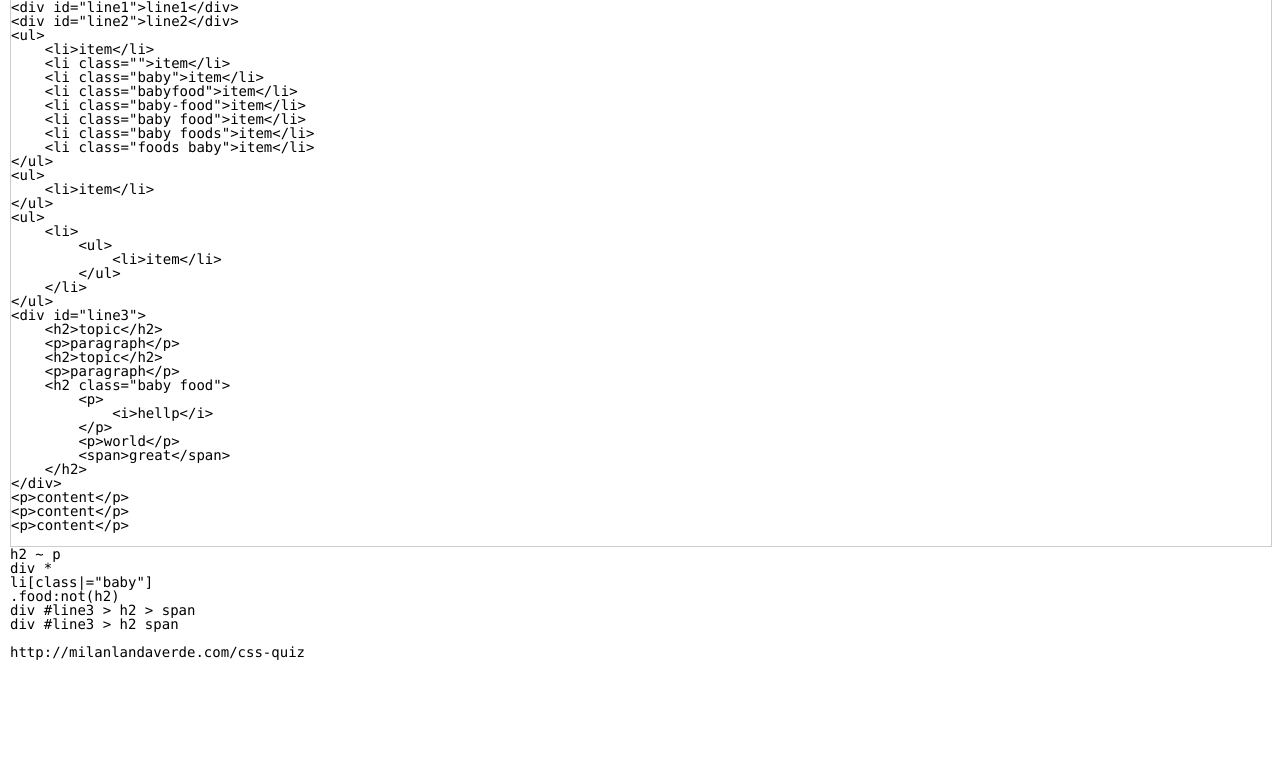
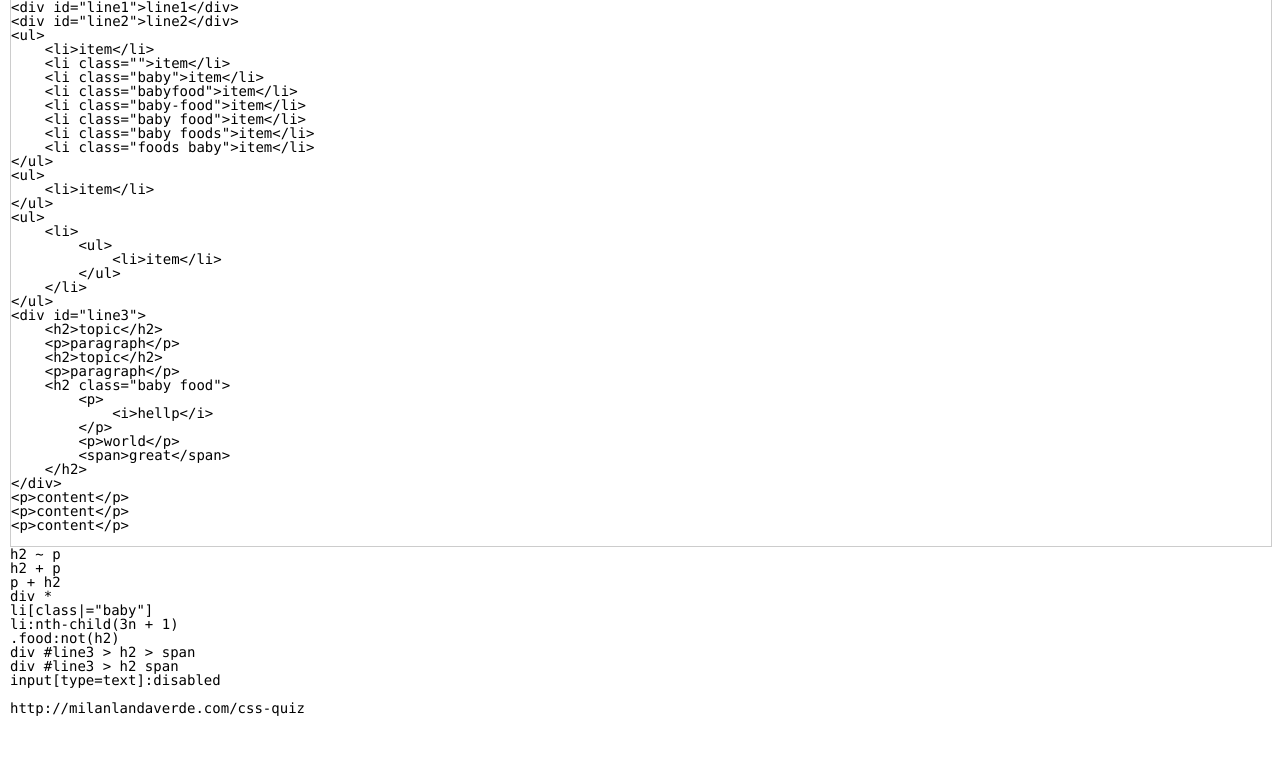
Before and after one commit to glennfriend/tool, a PHP site: page /jquery_selectors/index.php in a window 1280 px wide. Shown: the part 42-800 px from the top of the page. Run offline with PHP 8.4, Linux system fonts and the light colour scheme; data that the repository does not hold is empty.

Commit message:
Upgrade jquery_selectors

```diff
--- a/jquery_selectors/index.php
+++ b/jquery_selectors/index.php
@@ -54,11 +54,15 @@
 
 <pre>
 h2 ~ p
+h2 + p
+p + h2
 div *
 li[class|="baby"]
+li:nth-child(3n + 1)
 .food:not(h2)
 div #line3 > h2 > span
 div #line3 > h2 span
+input[type=text]:disabled
 
 http://milanlandaverde.com/css-quiz
 </pre>
```
